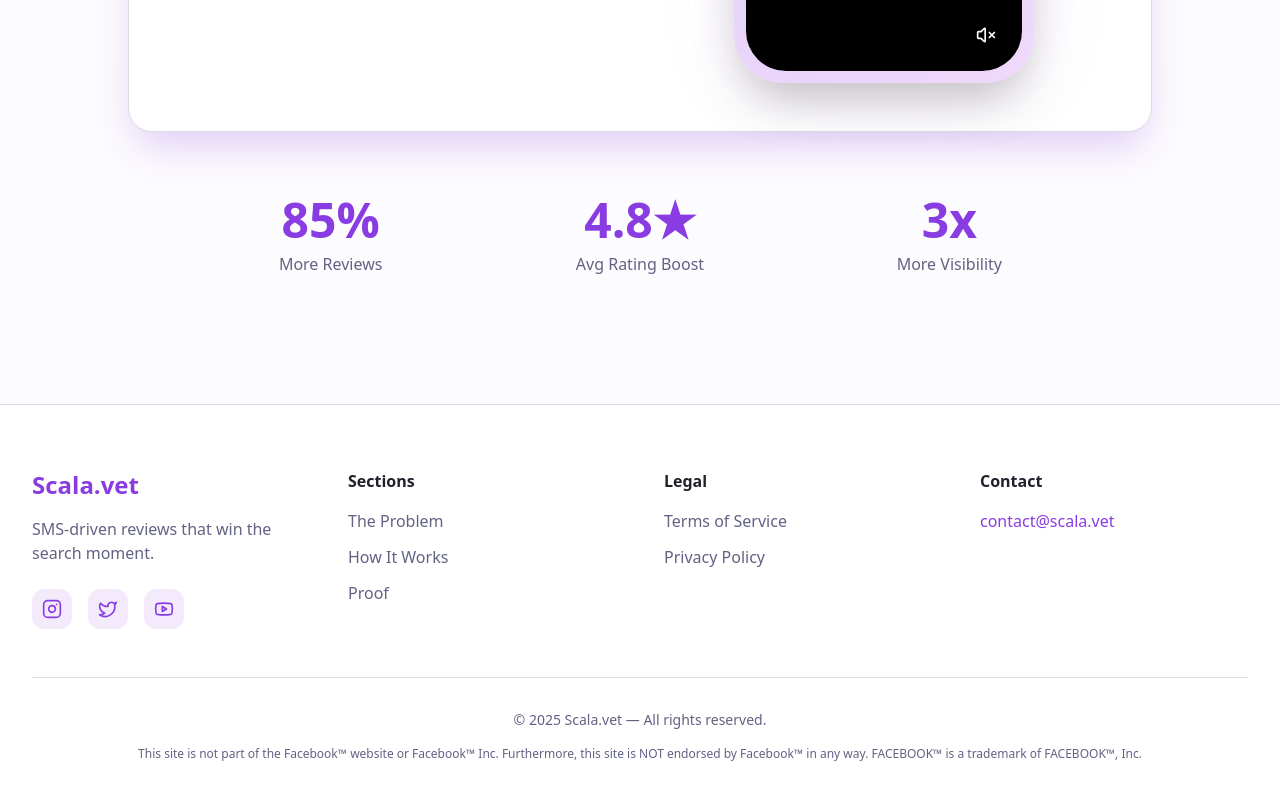
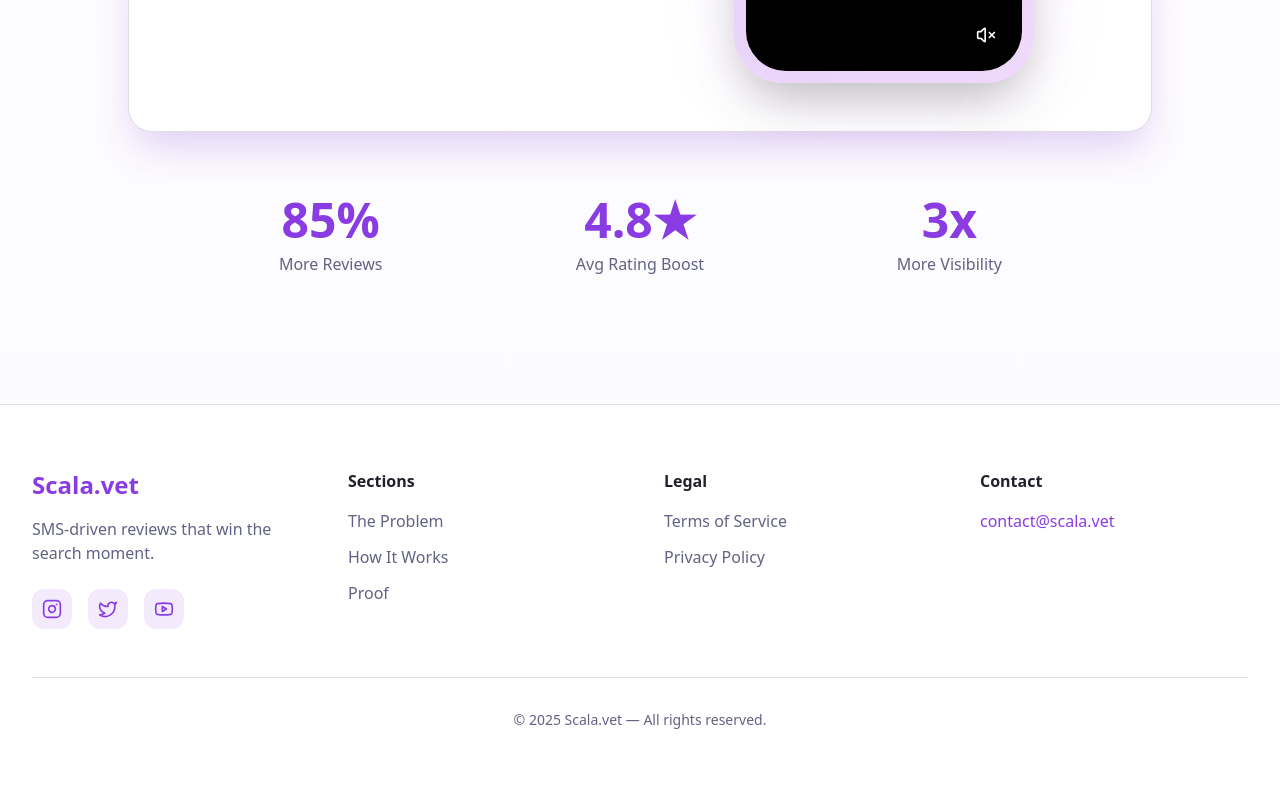
Before and after one commit to mot0mnd/scala-vet-lp-lov, a React (Vite) app: page / in a window 1280 px wide. Shown: the part 3563-4363 px from the top of the page. Built offline with nearby package versions, Linux system fonts and the light colour scheme; grey boxes are pictures that could not be loaded; the HTML template or start-up script is replaced by a standard one.

Commit message:
Remove Facebook disclaimer from footer

```diff
--- a/src/components/Footer.tsx
+++ b/src/components/Footer.tsx
@@ -91,11 +91,8 @@
 
         {/* Bottom Bar */}
         <div className="pt-8 border-t border-border">
-          <p className="text-sm text-muted-foreground text-center mb-4">
+          <p className="text-sm text-muted-foreground text-center">
             © {currentYear} Scala.vet — All rights reserved.
-          </p>
-          <p className="text-xs text-muted-foreground text-center">
-            This site is not part of the Facebook™ website or Facebook™ Inc. Furthermore, this site is NOT endorsed by Facebook™ in any way. FACEBOOK™ is a trademark of FACEBOOK™, Inc.
           </p>
         </div>
       </div>
```
